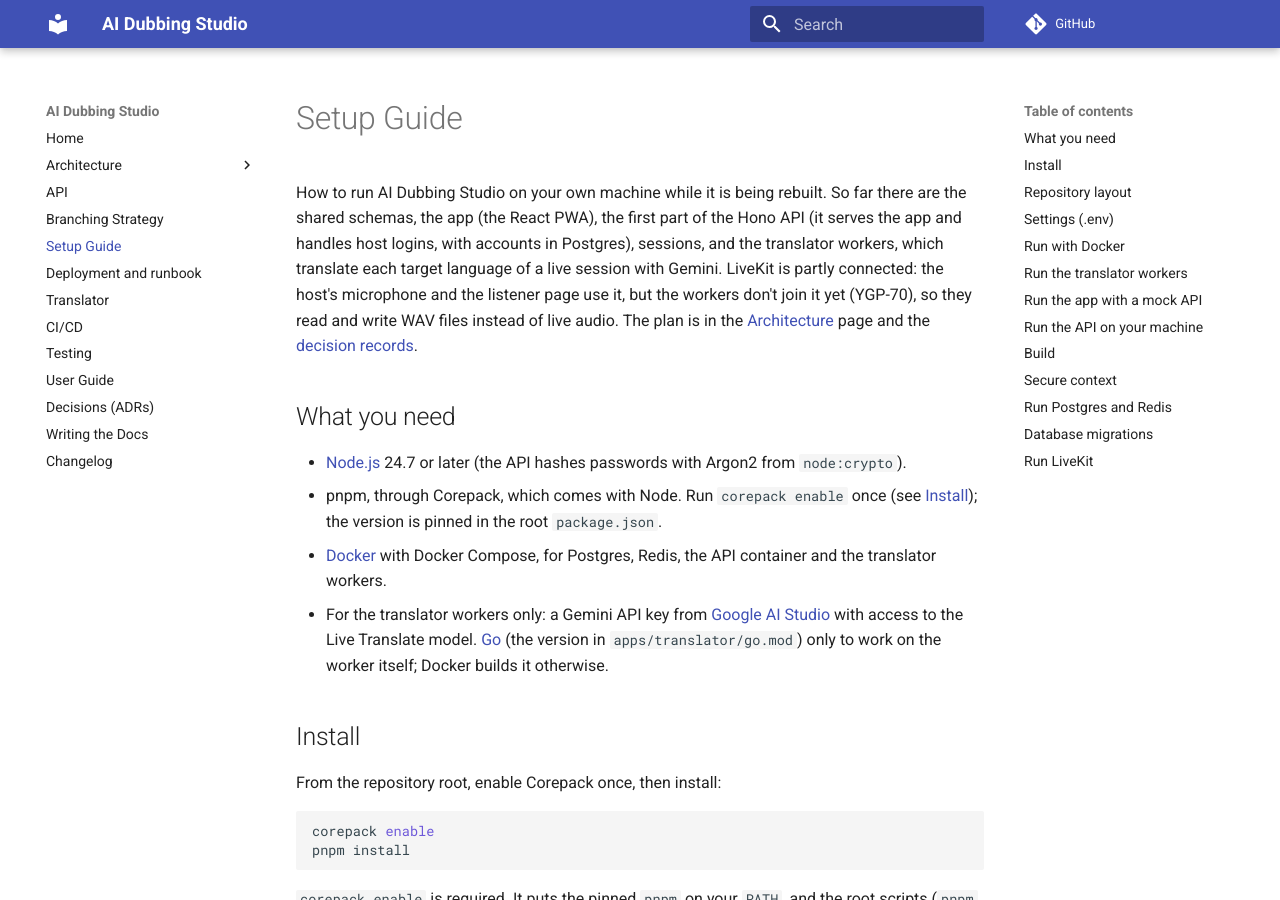
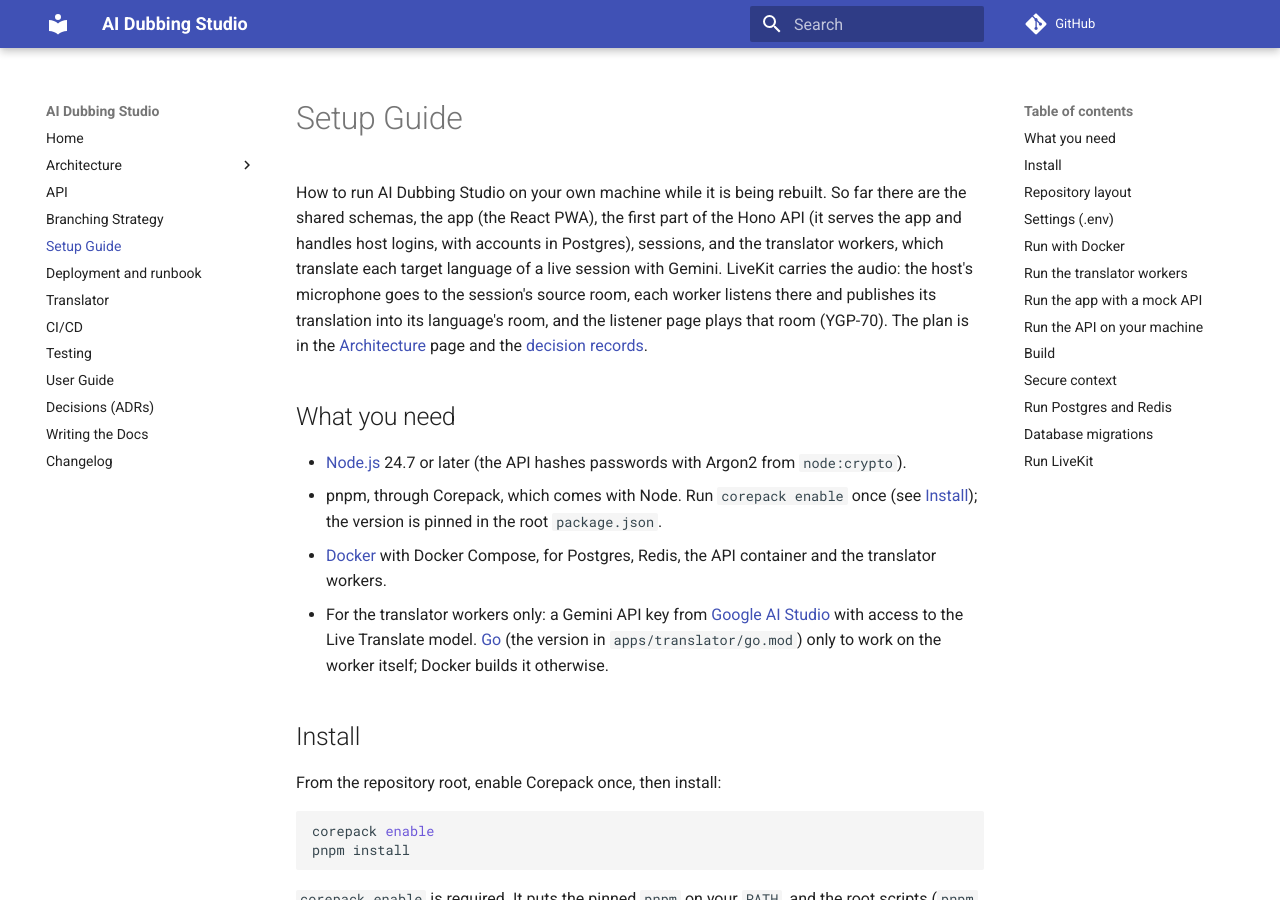
Before and after one commit to WH1TE-SHAD0W/ai-dubbing-studio, an MkDocs documentation site: the page built from docs/setup-guide.md, in a window 1280 px wide and 900 px high. Built offline with MkDocs 1.6.1 and Material for MkDocs 9.7.7, drawn with Linux system fonts in a browser that asks for light colours; comment, search, counter and statistics services are not loaded; some of the changed text lies outside the part shown.

Commit message:
docs: translator workers join LiveKit (YGP-70)
Architecture, Setup Guide, pod spec and README describe the LiveKit
adapter: source room hidden and listen-only, one track per language in
the output room, a deleted room ends the track, WAV only without LiveKit.

Co-Authored-By: Claude Opus 5.5 <noreply@anthropic.com>

````diff
--- a/docker-compose.yml
+++ b/docker-compose.yml
@@ -122,7 +122,8 @@ services:
     extra_hosts:
       - "host.docker.internal:host-gateway"
     volumes:
-      # WAV adapter while LiveKit is out of scope: input in media/in, output in media/out.
+      # WAV adapter, used when the API has no LiveKit configured: input in
+      # media/in, output in media/out.
       - ./apps/translator/media:/media
     read_only: true
     tmpfs:
--- a/docs/setup-guide.md
+++ b/docs/setup-guide.md
@@ -4,9 +4,10 @@ How to run AI Dubbing Studio on your own machine while it is being rebuilt. So
 far there are the shared schemas, the app (the React PWA), the first part of
 the Hono API (it serves the app and handles host logins, with accounts in
 Postgres), sessions, and the translator workers, which translate each target
-language of a live session with Gemini. LiveKit is partly connected: the
-host's microphone and the listener page use it, but the workers don't join it
-yet (YGP-70), so they read and write WAV files instead of live audio. The plan is in the
+language of a live session with Gemini. LiveKit carries the audio: the host's
+microphone goes to the session's source room, each worker listens there and
+publishes its translation into its language's room, and the listener page
+plays that room (YGP-70). The plan is in the
 [Architecture](architecture.md) page and the [decision records](adr/index.md).
 
 ## What you need
@@ -99,8 +100,9 @@ The API waits for Postgres and Redis to be healthy, brings its tables up to
 date (see [Database migrations](#database-migrations)), then serves the app.
 You can register a host, log in, create a session and take it live or end it,
 and look it up by its code. A listener can join with the code and press
-**Start listening**: the page connects to that language's LiveKit room, but
-stays silent until the workers join LiveKit (YGP-70).
+**Start listening**: the page connects to that language's LiveKit room, where
+the translation plays once the translator workers run (see
+[Run the translator workers](#run-the-translator-workers)).
 
 ```bash
 docker compose ps            # all should show (healthy)
@@ -112,8 +114,11 @@ docker compose logs -f api   # requests and start-up messages
 The workers translate one target language of one session each
 ([ADR-0018](adr/0018-autoscaling-architecture-of-translation-container.md)).
 They are opt-in, because they need a Gemini key, and start with the
-`translator` profile. Until LiveKit is connected, a worker reads the host's
-audio from a WAV file and writes the translation to another one.
+`translator` profile. When the API has LiveKit configured, as in Compose, a
+worker gets LiveKit tokens with its track: it listens to the host's microphone
+in the source room and publishes the translation into its language's room.
+Without LiveKit it reads the host's audio from a WAV file and writes the
+translation to another one, which the steps below use.
 
 1. Put a speech recording in `apps/translator/media/in/input.wav` (PCM16, mono,
    16 kHz; a file named after the language, such as `sk.wav`, is used for that
````
Also changed, not shown: apps/translator/README.md (+20 -3 lines), apps/translator/pod-spec.md (+19 -13 lines), docs/architecture-layers.md (+9 -4 lines), docs/architecture.md (+1 -1 lines), docs/changelog.md (+6 -0 lines).
